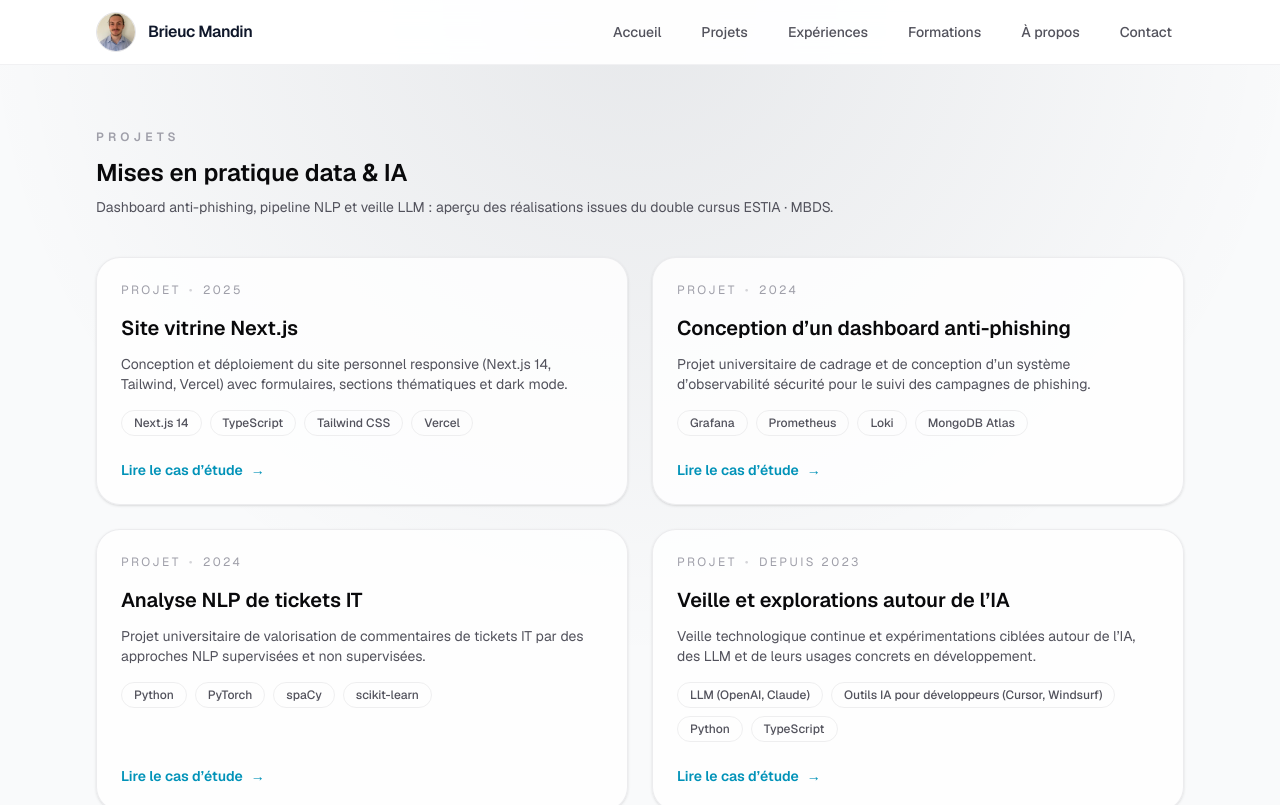
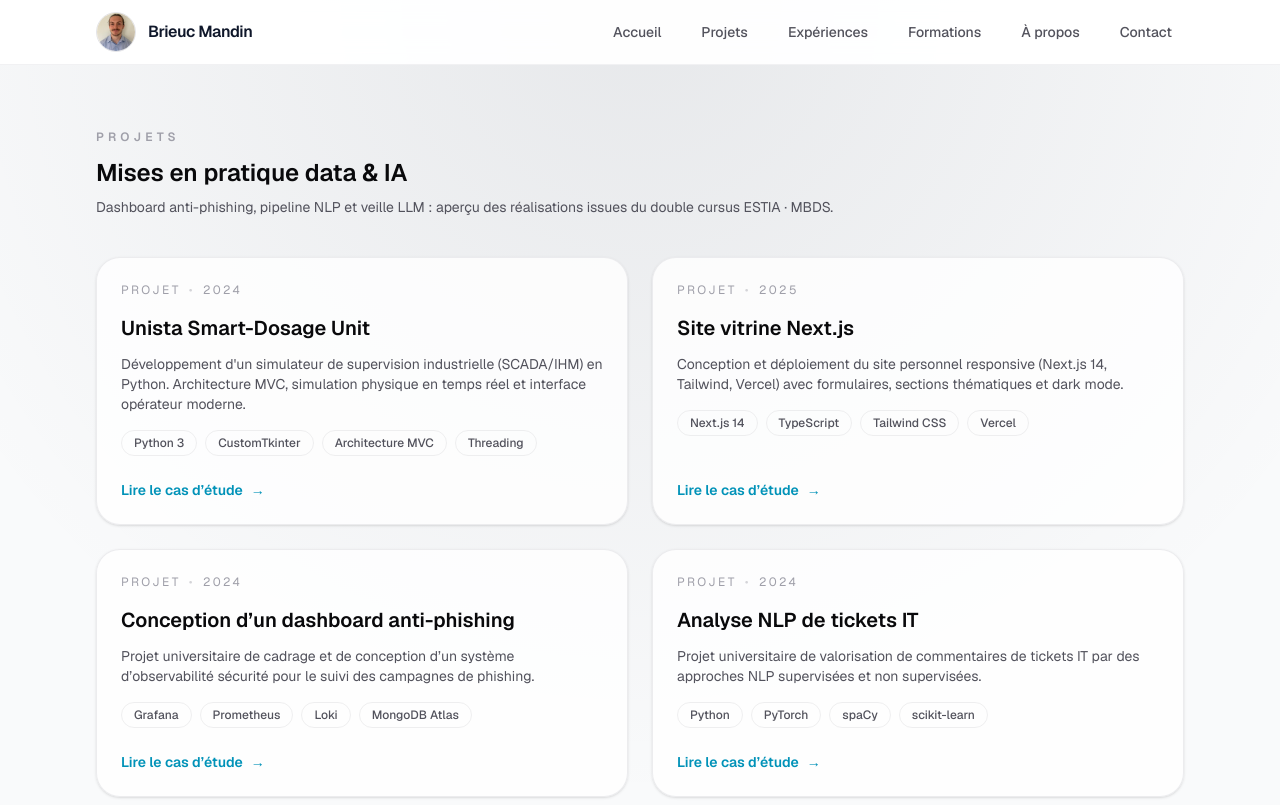
Before and after one commit to RoiBrioche/site-web-vitrine, a Next.js app: page /projects in a window 1280 px wide. Shown: the top 805 px of the page. Built offline with nearby package versions, Linux system fonts and the light colour scheme.

Commit message:
ajout d'un projet au site (#31)

```diff
--- a/src/data/projects.ts
+++ b/src/data/projects.ts
@@ -1,6 +1,90 @@
 import { ProjectContent } from "./content-model";
 
 export const projects: ProjectContent[] = [
+  {
+    title: "Unista Smart-Dosage Unit",
+    slug: "unista-smart-dosage-simulation",
+    description:
+      "Développement d'un simulateur de supervision industrielle (SCADA/IHM) en Python. Architecture MVC, simulation physique en temps réel et interface opérateur moderne.",
+    date: "2024",
+    technologies: [
+      "Python 3",
+      "CustomTkinter",
+      "Architecture MVC",
+      "Threading",
+      "POO",
+    ],
+    content:
+      "Ce projet est un démonstrateur technique réalisé dans le cadre d'une candidature pour Unista. Il simule le pilotage complet d'une unité de dosage pharmaceutique, prouvant ma capacité à concevoir des logiciels structurés, robustes et orientés vers l'expérience utilisateur industrielle.",
+    sections: [
+      {
+        title: "Fonctionnalités simulées",
+        paragraphs: [
+          "Le logiciel reproduit fidèlement le comportement d'une machine : inertie thermique du chauffage, gestion hydraulique (pression/niveau cuve) et aléas de production (pièces défectueuses).",
+          "L'opérateur dispose d'un synoptique animé, de commandes manuelles/auto, d'une gestion d'arrêts d'urgence et d'un journal d'événements (logs) pour la traçabilité.",
+        ],
+      },
+      {
+        title: "Approche UX/UI Industrielle",
+        paragraphs: [
+          "L'interface a été pensée pour l'efficacité : lecture rapide des KPIs (TRS, Rebuts), codes couleurs normalisés (Vert/Orange/Rouge) pour les états machines, et mode sombre pour le confort visuel.",
+          "L'utilisation de la librairie CustomTkinter permet de moderniser le rendu tout en conservant la structure classique des écrans de supervision.",
+        ],
+      },
+    ],
+    motivations: [
+      "Démontrer ma maîtrise de la Programmation Orientée Objet (POO) et des architectures découplées.",
+      "Prouver qu'il est possible de réaliser des interfaces industrielles modernes et réactives en Python pur.",
+      "Simuler des contraintes physiques réelles (bruit capteur, inertie) pour complexifier la logique de code.",
+    ],
+    architecture: {
+      title: "Architecture MVC (Modèle-Vue-Contrôleur)",
+      paragraphs: [
+        "Pour garantir la maintenabilité, le code suit strictement le patron MVC. Le 'Modèle' gère la physique et les états sans savoir qu'une interface existe. La 'Vue' se contente d'afficher les données et de transmettre les commandes.",
+      ],
+      bullets: [
+        "Backend (machine.py) : Calculs physiques, boucle de simulation et gestion des états d'urgence.",
+        "Frontend (main_view.py) : Interface réactive mise à jour par polling (10 FPS) sans bloquer le thread principal.",
+        "Composants : Widgets réutilisables (Jauges, Badges d'état) pour éviter la duplication de code.",
+      ],
+    },
+    competencies: [
+      "Conception d'architecture logicielle (Separation of Concerns)",
+      "Développement d'interfaces graphiques (GUI) événementielles",
+      "Logique d'automatisme (Grafcet, Gestion d'états)",
+      "Simulation physique mathématique simple",
+    ],
+    challenges: [
+      {
+        challenge:
+          "Garder l'interface fluide malgré les calculs en arrière-plan.",
+        solution:
+          "Mise en place d'une boucle de mise à jour non-bloquante (`update_ui_loop`) utilisant `after()` de Tkinter pour synchroniser l'affichage avec le modèle physique sans figer la fenêtre.",
+      },
+      {
+        challenge:
+          "Rendre la simulation réaliste (ne pas avoir des valeurs statiques).",
+        solution:
+          "Intégration de 'bruit' aléatoire sur les capteurs et programmation d'une inertie thermique (la température monte/descend progressivement) pour imiter le comportement réel des fluides.",
+      },
+    ],
+    highlights: [
+      { label: "Architecture", value: "Modèle-Vue" },
+      { label: "Bibliothèque UI", value: "CustomTkinter" },
+      { label: "Simulation", value: "Physique tps réel" },
+    ],
+    results: [
+      "Un logiciel autonome exécutable sans configuration complexe.",
+      "Une base de code propre permettant de remplacer le simulateur par une connexion Modbus/OPC UA réelle.",
+      "Une démonstration concrète de rigueur technique pour un contexte industriel.",
+    ],
+    links: [
+      {
+        label: "Code source (GitHub)",
+        href: "https://github.com/roibrioche/unista-smart-dosage-simulation",
+      },
+    ],
+  },
   {
     title: "Site vitrine Next.js",
     slug: "site-vitrine-nextjs",
```
